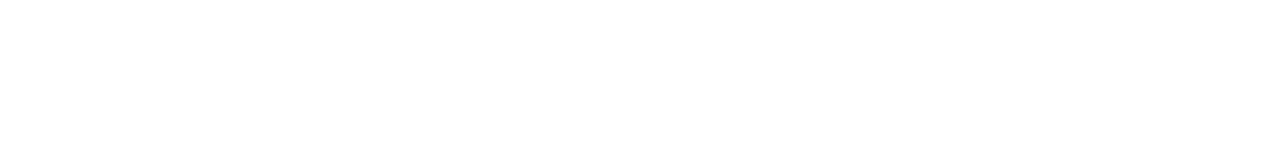
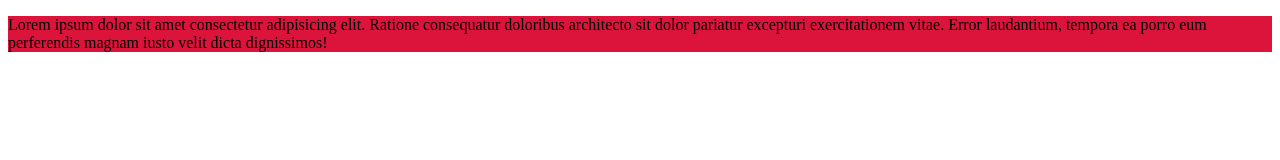
Before and after one commit to adelife/My-test-repositopy, a plain HTML site: page index.html in a window 1280 px wide. Drawn offline with Linux system fonts and the light colour scheme.

Commit message:
Add Header

```diff
--- a/css/styles.css
+++ b/css/styles.css
@@ -0,0 +1,3 @@
+.header {
+  background-color: crimson;
+}
--- a/index.html
+++ b/index.html
@@ -6,5 +6,14 @@
     <link rel="stylesheet" href="./css/styles.css" />
     <title>Document</title>
   </head>
-  <body></body>
+  <body>
+    <header class="header">
+      <p>
+        Lorem ipsum dolor sit amet consectetur adipisicing elit. Ratione
+        consequatur doloribus architecto sit dolor pariatur excepturi
+        exercitationem vitae. Error laudantium, tempora ea porro eum perferendis
+        magnam iusto velit dicta dignissimos!
+      </p>
+    </header>
+  </body>
 </html>
```
